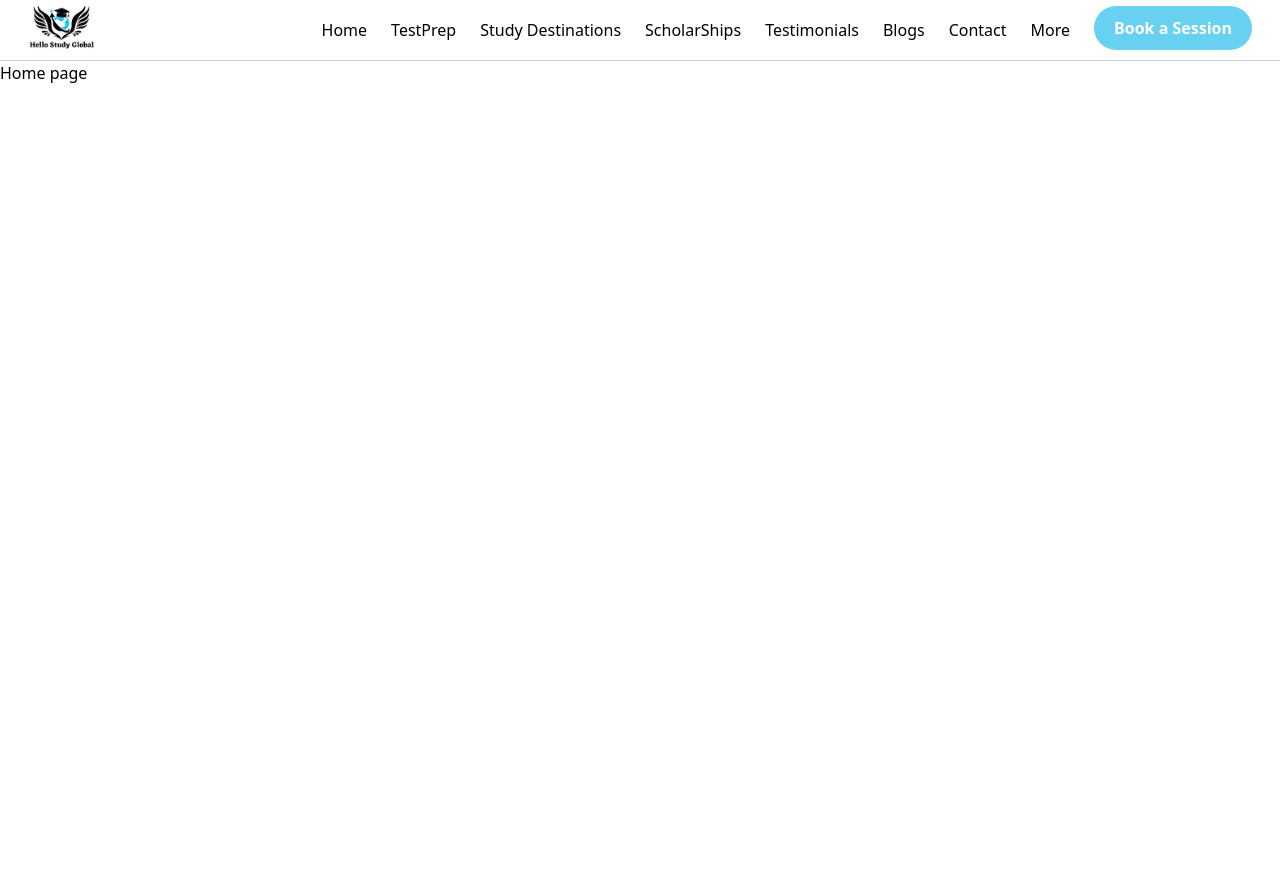
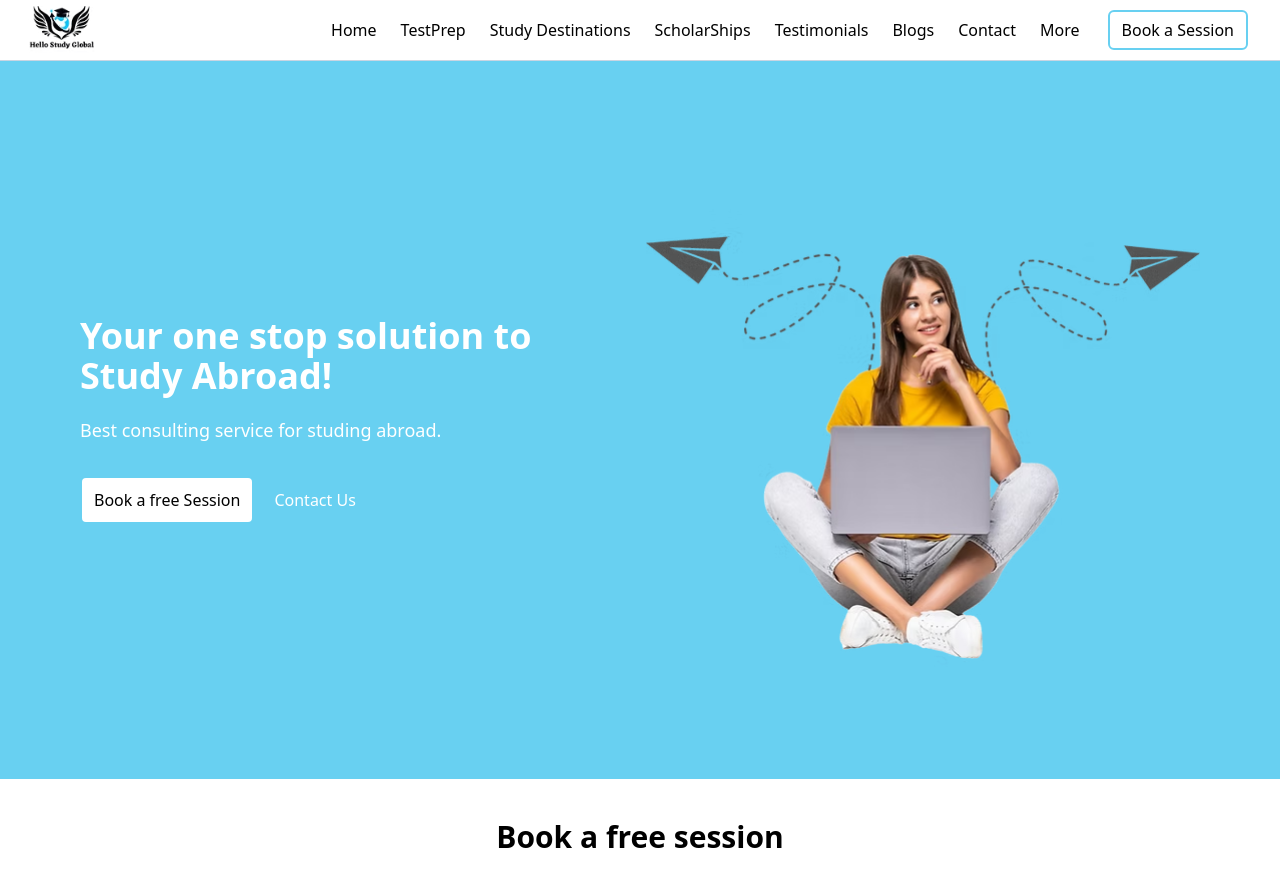
Before and after one commit to HarshK200/study-abroad-consultancy, a React (Vite) app: page / in a window 1280 px wide. Shown: the top 886 px of the page. Before the commit the page ends 800 px from the top, so only its background shows below. Built offline with nearby package versions, Linux system fonts and the light colour scheme.

Commit message:
finished hero section

```diff
--- a/src/App.tsx
+++ b/src/App.tsx
@@ -8,9 +8,9 @@ function App() {
     <div className="min-h-screen">
       <Navbar />
       <Routes>
+        <Route path="/" element={<HomePage />} />
+
         <Route path="*" element={<NotFoundPage />} />
-
-        <Route path="/" element={<HomePage />} />
       </Routes>
     </div>
   );
--- a/src/components/Navbar.tsx
+++ b/src/components/Navbar.tsx
@@ -9,26 +9,34 @@ export const Navbar = () => {
   const [isSidebarOpen, setIsSidebarOpen] = useState<boolean>(false);
 
   return (
-    <nav className="border-b-[1px] border-slate-300 py-1.5 px-4 flex justify-between items-center">
+    <nav className="sticky z-[1] bg-white top-0 border-b-[1px] border-slate-300 py-1.5 px-4 flex justify-between items-center">
       <Link to={"/"}>
         <img src="/HSG logo.avif" width={90} />
       </Link>
-      <ActionBtns className="hidden lg:flex" />
+      <div className="flex items-center gap-4">
+        <ActionBtns className="hidden xl:flex" />
+        <CTABtn
+          to="book-a-session"
+          className="hidden md:block xl:hidden border-[2px]"
+        >
+          Book a Free Session
+        </CTABtn>
         <Menu
-        className="cursor-pointer lg:hidden size-7"
+          className="cursor-pointer xl:hidden size-7"
           onClick={() => setIsSidebarOpen(true)}
         />
         <SideBar
-        className={`${isSidebarOpen ? "flex" : "hidden"} lg:hidden`}
+          className={`${isSidebarOpen ? "flex" : "hidden"} xl:hidden`}
           setIsSidebarOpen={setIsSidebarOpen}
         />
+      </div>
     </nav>
   );
 };
 
 const ActionBtns = ({ className }: { className?: string }) => {
   return (
-    <div className={`font-bold ${className}`}>
+    <div className={`items-center ${className}`}>
       <NavActionLink to="/">Home</NavActionLink>
       <NavActionLink to="/testprep">TestPrep</NavActionLink>
       <NavActionLink to="/study-destination">Study Destinations</NavActionLink>
@@ -38,9 +46,7 @@ const ActionBtns = ({ className }: { className?: string }) => {
       <NavActionLink to="contact">Contact</NavActionLink>
       <NavActionLink to="more">More</NavActionLink>
 
-      <CTABtn to="book-a-session" className="mx-3">
-        Book a Session
-      </CTABtn>
+      <CTABtn to="book-a-session" className="mx-4">Book a Session</CTABtn>
     </div>
   );
 };
@@ -54,20 +60,38 @@ const SideBar = ({
 }) => {
   return (
     <div
-      className={`z-[1000] fixed top-0 right-0 bg-white drop-shadow-lg min-h-screen flex flex-col px-8 py-8 ${className}`}
+      className={`fixed top-0 right-0 bg-white drop-shadow-lg min-h-screen flex flex-col px-8 py-8 ${className}`}
     >
       <X
         className="absolute top-5 right-4 size-7 cursor-pointer"
         onClick={() => setIsSidebarOpen(false)}
       />
-      <NavActionLink setIsSidebarOpen={setIsSidebarOpen} to="/">Home</NavActionLink>
-      <NavActionLink setIsSidebarOpen={setIsSidebarOpen} to="/testprep">TestPrep</NavActionLink>
-      <NavActionLink setIsSidebarOpen={setIsSidebarOpen} to="/study">Study Destenations</NavActionLink>
-      <NavActionLink setIsSidebarOpen={setIsSidebarOpen} to="/scholarships">ScholarShips</NavActionLink>
-      <NavActionLink setIsSidebarOpen={setIsSidebarOpen} to="/testimonials">Testimonials</NavActionLink>
-      <NavActionLink setIsSidebarOpen={setIsSidebarOpen} to="/blogs">Blogs</NavActionLink>
-      <NavActionLink setIsSidebarOpen={setIsSidebarOpen} to="/contact">Contact</NavActionLink>
-      <NavActionLink setIsSidebarOpen={setIsSidebarOpen} to="/test" className="flex items-center gap-1">
+      <NavActionLink setIsSidebarOpen={setIsSidebarOpen} to="/">
+        Home
+      </NavActionLink>
+      <NavActionLink setIsSidebarOpen={setIsSidebarOpen} to="/testprep">
+        TestPrep
+      </NavActionLink>
+      <NavActionLink setIsSidebarOpen={setIsSidebarOpen} to="/study">
+        Study Destenations
+      </NavActionLink>
+      <NavActionLink setIsSidebarOpen={setIsSidebarOpen} to="/scholarships">
+        ScholarShips
+      </NavActionLink>
+      <NavActionLink setIsSidebarOpen={setIsSidebarOpen} to="/testimonials">
+        Testimonials
+      </NavActionLink>
+      <NavActionLink setIsSidebarOpen={setIsSidebarOpen} to="/blogs">
+        Blogs
+      </NavActionLink>
+      <NavActionLink setIsSidebarOpen={setIsSidebarOpen} to="/contact">
+        Contact
+      </NavActionLink>
+      <NavActionLink
+        setIsSidebarOpen={setIsSidebarOpen}
+        to="/test"
+        className="flex items-center gap-1"
+      >
         <p>More</p>
         <ChevronDown />
       </NavActionLink>
--- a/src/components/ui/CTABtn.tsx
+++ b/src/components/ui/CTABtn.tsx
@@ -3,14 +3,14 @@ import { Link } from "react-router-dom";
 interface buttonProps {
   children: React.ReactNode;
   to: string;
-  className: string;
+  className?: string;
 }
 
 export const CTABtn = ({ children, to, className }: buttonProps) => {
   return (
     <Link
       to={to}
-      className={`whitespace-nowrap cursor-pointer h-fit px-5 py-2.5 rounded-full bg-cta text-white font-bold ${className}`}
+      className={`whitespace-nowrap flex items-center justify-center cursor-pointer px-3 py-1.5 rounded-md bg-white text-black border-[2px] border-cta ${className}`}
     >
       {children}
     </Link>
--- /dev/null
+++ b/src/components/ui/SecondaryBtn.tsx
@@ -0,0 +1,18 @@
+import { Link } from "react-router-dom";
+
+interface buttonProps {
+  children: React.ReactNode;
+  to: string;
+  className?: string;
+}
+
+export const SecondaryBtn = ({ children, to, className }: buttonProps) => {
+  return (
+    <Link
+      to={to}
+      className={`whitespace-nowrap text-center cursor-pointer px-5 py-3 rounded-md ${className}`}
+    >
+      {children}
+    </Link>
+  );
+};
--- /dev/null
+++ b/src/components/wrappers/GlobalPaddingWrapper.tsx
@@ -0,0 +1,7 @@
+export const GlobalPaddingWrapper = ({
+  children,
+}: {
+  children: React.ReactNode;
+}) => {
+  return <div className="mx-auto px-20">{children}</div>;
+};
--- /dev/null
+++ b/src/components/wrappers/MaxWidthWrapper.tsx
@@ -0,0 +1,7 @@
+export const MaxWidthWrapper = ({
+  children,
+}: {
+  children: React.ReactNode;
+}) => {
+  return <div className="mx-auto max-w-[1310px]">{children}</div>;
+};
--- a/src/index.css
+++ b/src/index.css
@@ -3,3 +3,20 @@
 @theme {
   --color-cta: #68d0f1;
 }
+
+::-webkit-scrollbar {
+  width: 5px; /* Narrow width similar to mobile */
+}
+
+::-webkit-scrollbar-track {
+  background: transparent; /* or rgba(0,0,0,0.05) for slight visibility */
+}
+
+::-webkit-scrollbar-thumb {
+  background: rgba(0, 0, 0, 0.3); /* Semi-transparent like mobile */
+  border-radius: 10px;
+}
+
+::-webkit-scrollbar-thumb:hover {
+  background: rgba(0, 0, 0, 0.4);
+}
--- a/src/pages/HomePage.tsx
+++ b/src/pages/HomePage.tsx
@@ -1,3 +1,38 @@
+import { CTABtn } from "../components/ui/CTABtn";
+import { GlobalPaddingWrapper } from "../components/wrappers/GlobalPaddingWrapper";
+import { SecondaryBtn } from "../components/ui/SecondaryBtn";
+import { MaxWidthWrapper } from "../components/wrappers/MaxWidthWrapper";
+
 export const HomePage = () => {
-  return <main>Home page</main>;
+  return (
+    <main>
+      <section id="hero-section" className="bg-cta text-white">
+        <GlobalPaddingWrapper>
+          <MaxWidthWrapper>
+            <div className="py-16 md:py-24 lg:py-28 items-center justify-center grid auto-cols-fr grid-flow-row lg:grid-cols-2 gap-3">
+              <div>
+                <h1 className="font-bold text-4xl mb-5">
+                  Your one stop solution to Study Abroad!
+                </h1>
+                <p className="mb-8 text-lg">
+                  Best consulting service for studing abroad.
+                </p>
+                <div className="flex">
+                  <CTABtn to="book-a-session">Book a free Session</CTABtn>
+                  <SecondaryBtn to="#contact-us">Contact Us</SecondaryBtn>
+                </div>
+              </div>
+              <img src="/model.avif" className="w-full" />
+            </div>
+          </MaxWidthWrapper>
+        </GlobalPaddingWrapper>
+      </section>
+
+      <section id="book-free-setion" className="">
+        <h1 className="text-3xl font-bold py-10 text-center">
+          Book a free session
+        </h1>
+      </section>
+    </main>
+  );
 };
--- a/src/pages/NotFoundPage.tsx
+++ b/src/pages/NotFoundPage.tsx
@@ -2,7 +2,7 @@ import { FileSearch } from "lucide-react";
 
 export const NotFoundPage = () => {
   return (
-    <main className="absolute top-[50%] left-[50%] translate-[-50%] flex flex-col gap-4 items-center justify-center">
+    <main className="z-[-1] absolute top-[50%] left-[50%] translate-[-50%] flex flex-col gap-4 items-center justify-center">
       <FileSearch className="size-20" />
       <h1>Page Not Found</h1>
     </main>
```
Also changed, not shown: public/model.avif (added). Lines whose indentation alone changed are shown as unchanged.
